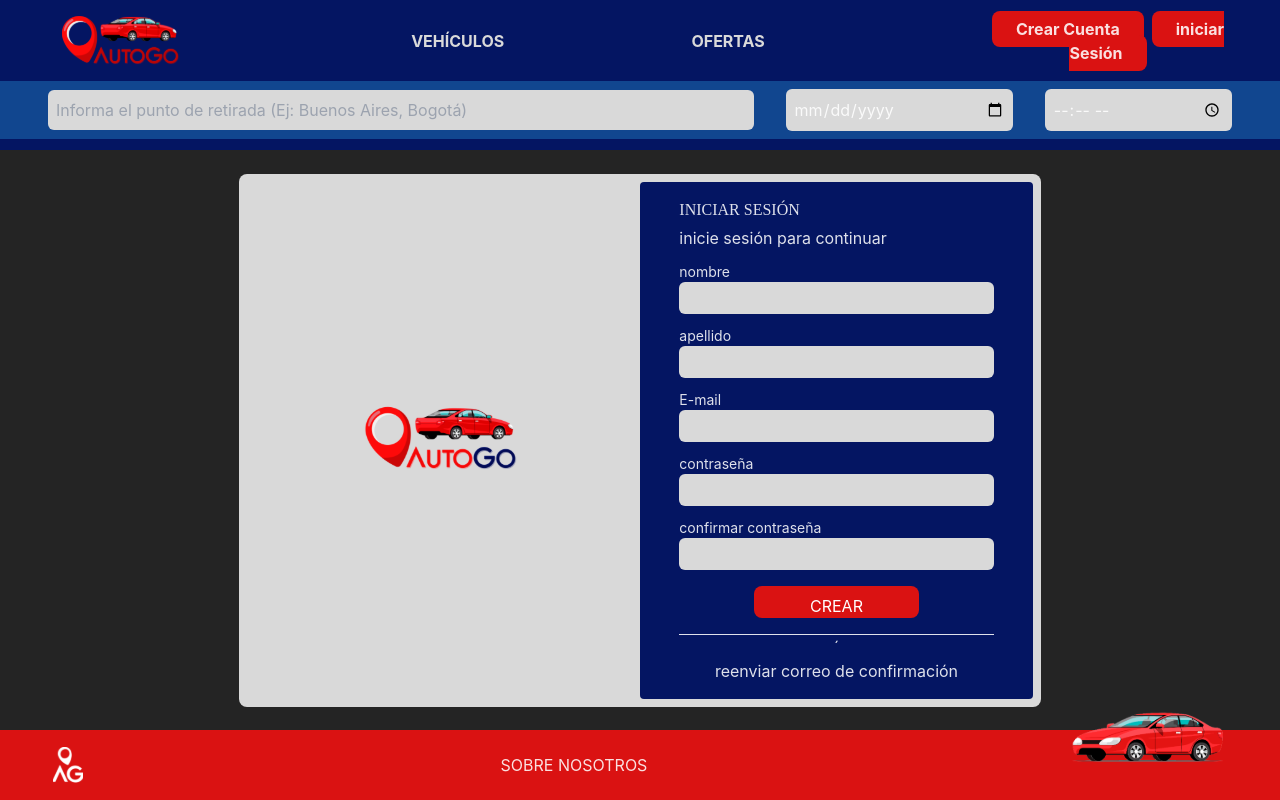
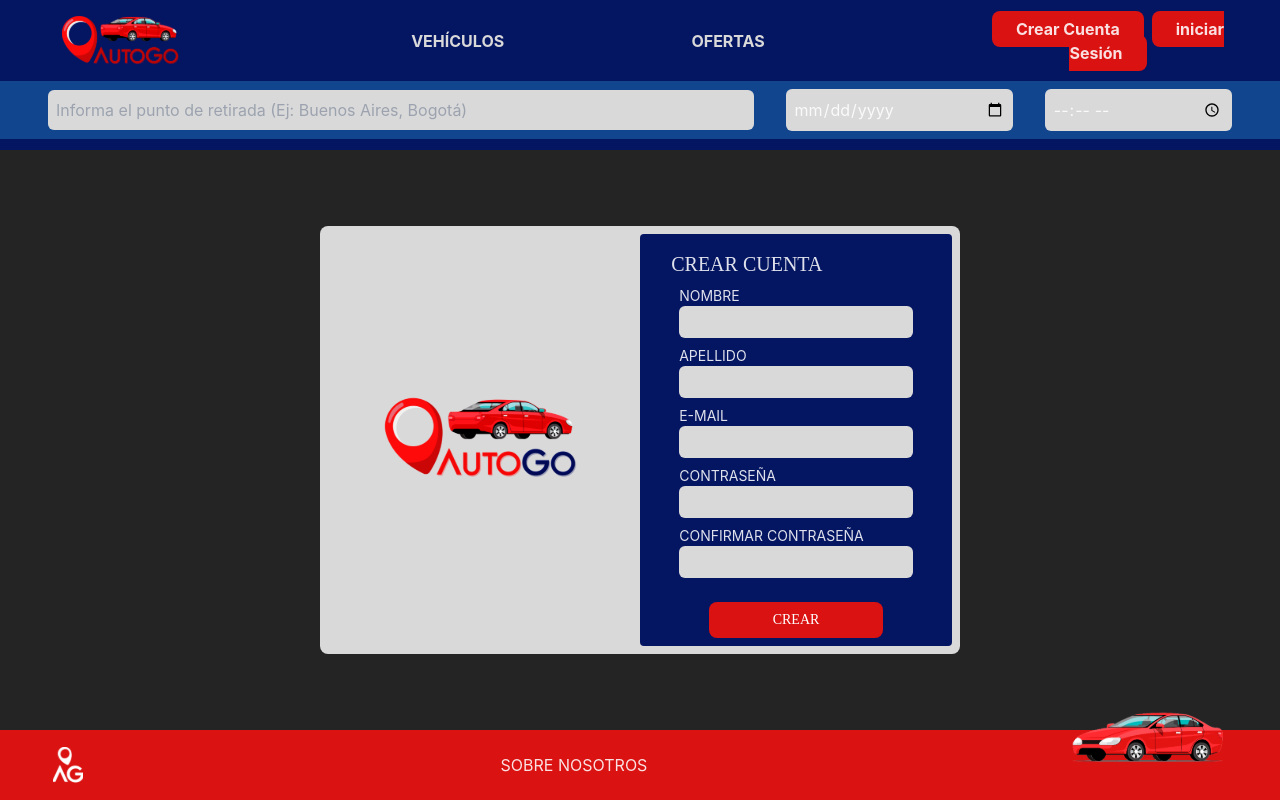
Before and after one commit to pablo-ambrogio/proyecto-final-CDT, a React (Vite) app: page /register in a window 1280 px wide. Built offline with nearby package versions, Linux system fonts and the light colour scheme; a web font is replaced by a local one.

Commit message:
se mejoro registro

```diff
--- a/src/components/pages/Login.jsx
+++ b/src/components/pages/Login.jsx
@@ -26,7 +26,7 @@ const Login = () => {
                                             <input className="bg-grey rounded-md h-8 outline-none text-[#010101] px-2" type="password" name="password" id="password" />
                                         </div>
                                         <div className="text-center mt-4">
-                                            <button type="submit" className="bg-blue text-white px-20 py-4 rounded-lg uppercase font-modern">
+                                            <button type="submit" className="bg-blue text-white px-16 py-2 rounded-lg uppercase font-modern">
                                                 iniciar
                                             </button>
                                         </div>
--- a/src/components/pages/Register.jsx
+++ b/src/components/pages/Register.jsx
@@ -11,30 +11,32 @@ const Register = () => {
 
     return (
         <>
-            <section className="w-full m-auto h-full flex items-center">
-                <div className="grid grid-cols-2 mx-auto bg-grey p-2 rounded-lg">
-                    <div className="grid col-span-1 text-center place-items-center h-full">
+            <section className="w-full m-auto flex items-center lg:h-full py-10">
+                <div className="grid grid-cols-2 grid-rows-1 mx-auto w-1/2 bg-grey p-2 rounded-lg">
+                    <div className="grid col-span-1 text-center place-items-center">
                         <img
                             src={Logo}
                             alt="Logo AutoGo"
-                            className="xl:w-1/2 lg:w-4/5 mx-auto"
+                            className="xl:w-4/5 mx-auto"
                         />
                     </div>
                     <div className="grid col-span-1 bg-blue place-items-center rounded">
                         <div className="w-4/5">
-                            <h2 className="uppercase font-modern mt-4">
-                                iniciar sesión
+                            <h2 className="uppercase font-modern mt-4 text-xl">
+                                crear cuenta
                             </h2>
-                            <p className="mt-1">inicie sesión para continuar</p>
-                            <div>
+                            <div className='uppercase text-sm p-2'>
                                 <form
                                     className=""
                                 // onsSubmit={handleSubmit(insert)}
                                 >
-                                    <div className="flex flex-col my-3">
+                                    <div
+                                        className='flex flex-col gap-2'
+                                    >
+
+                                        <div className="flex flex-col">
                                             <label
                                                 htmlFor="name"
-                                            className="text-sm"
                                             >
                                                 nombre
                                             </label>
@@ -53,10 +55,9 @@ const Register = () => {
                                             <p>ingrese un nombre</p>
                                         )} */}
                                         </div>
-                                    <div className="flex flex-col my-3">
+                                        <div className="flex flex-col">
                                             <label
                                                 htmlFor="lastname"
-                                            className="text-sm"
                                             >
                                                 apellido
                                             </label>
@@ -67,10 +68,9 @@ const Register = () => {
                                                 id="lastname"
                                             />
                                         </div>
-                                    <div className="flex flex-col my-3">
+                                        <div className="flex flex-col">
                                             <label
                                                 htmlFor="user"
-                                            className="text-sm"
                                             >
                                                 E-mail
                                             </label>
@@ -81,10 +81,9 @@ const Register = () => {
                                                 id="user"
                                             />
                                         </div>
-                                    <div className="flex flex-col my-3">
+                                        <div className="flex flex-col">
                                             <label
                                                 htmlFor="password"
-                                            className="text-sm"
                                             >
                                                 contraseña
                                             </label>
@@ -98,7 +97,6 @@ const Register = () => {
                                         <div className="flex flex-col">
                                             <label
                                                 htmlFor="password2"
-                                            className="text-sm"
                                             >
                                                 confirmar contraseña
                                             </label>
@@ -112,14 +110,11 @@ const Register = () => {
                                         <div className="text-center mt-4">
                                             <button
                                                 type="submit"
-                                            className="bg-red text-white px-14 pt-2 rounded-lg mb-4 uppercase"
+                                                className="bg-red text-white px-16 py-2 rounded-lg uppercase font-modern"
                                             >
                                                 crear
                                             </button>
-                                        <hr />´
-                                        <p className="pb-4">
-                                            reenviar correo de confirmación
-                                        </p>
+                                        </div>
                                     </div>
                                 </form>
                             </div>
```
Lines whose indentation alone changed are shown as unchanged.
